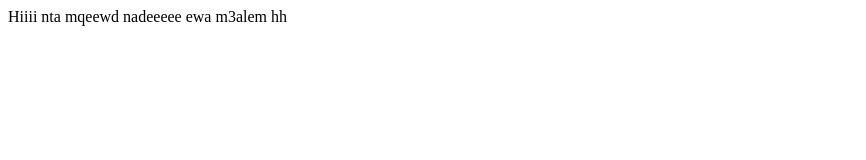
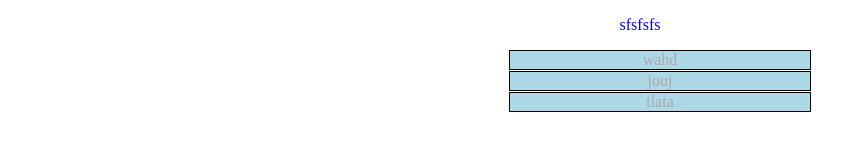
Before and after one commit to ThisisAmineMess/coursera.test, a plain HTML site: page site/index.html in a window 1280 px wide. Shown: the whole page, without its empty margins (0-866 px from the left). Drawn offline with Linux system fonts and the light colour scheme.

Commit message:
new changes

```diff
--- a/site/index.css
+++ b/site/index.css
@@ -0,0 +1,27 @@
+p {
+	color:Blue;
+	text-align: center;
+}
+li {
+	list-style: none;
+}
+
+a {
+	margin:auto;
+	color: darkgray;
+ }
+a:link  {
+	text-decoration: none;
+	background-color: lightblue;
+	display: block;
+	border:1px solid black;
+	width:300px;
+	text-align: center;
+	margin-bottom: 1px;
+}
+
+a:hover , a:active  {
+	background-color: red;
+	color:green;
+
+}
--- a/site/index.html
+++ b/site/index.html
@@ -4,13 +4,14 @@
 	<meta charset="utf-8">
 	<meta name="viewport" content="width=device-width, initial-scale=1">
 	<title></title>
+	<link rel="stylesheet" href="index.css">
 </head>
 <body>
-Hiiii
-nta mqeewd
-nadeeeee
-ewa
-m3alem
-hh
+	<p> sfsfsfs</p>
+	<ul>
+		<li><a href="https://go4kora.com/" target="_blank" >wahd</a></li>
+		<li><a href="https://go4kora.com/" target="_blank">jouj</a></li>
+		<li><a href="https://go4kora.com/" target="_blank">tlata</a></li>
+	</ul>
 </body>
 </html>
```
